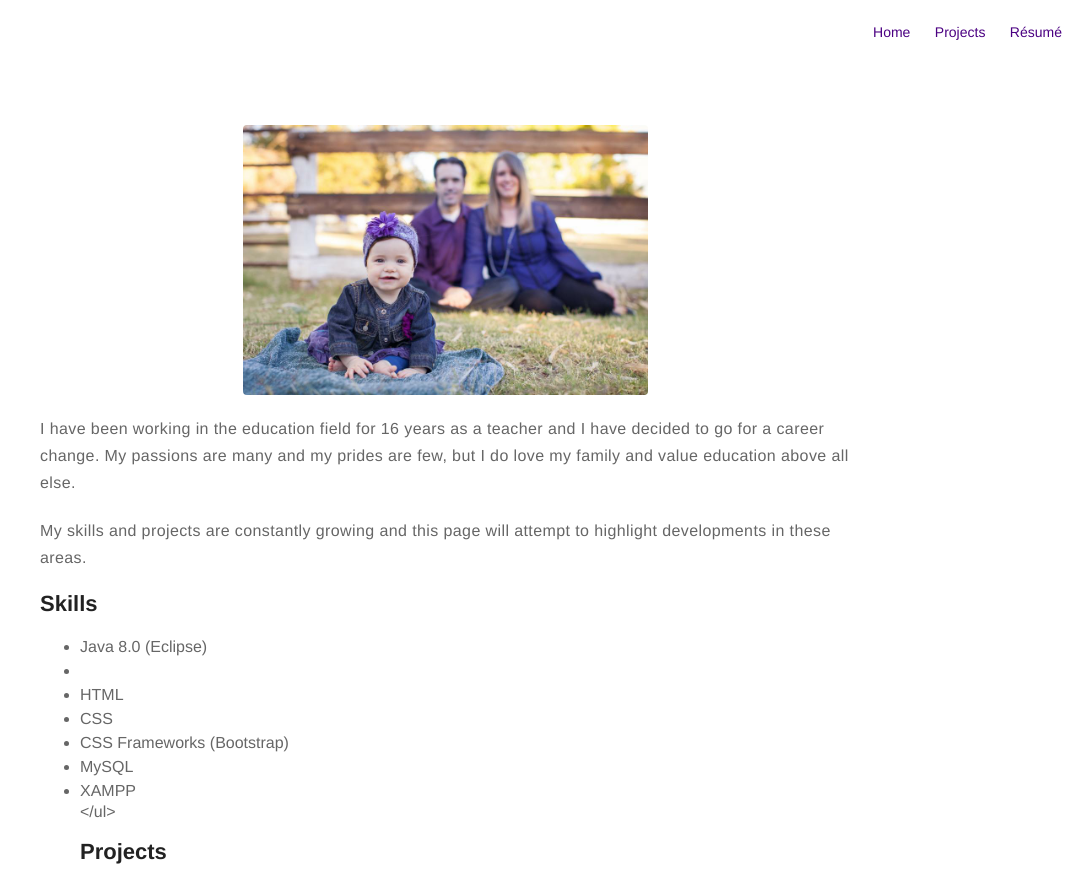
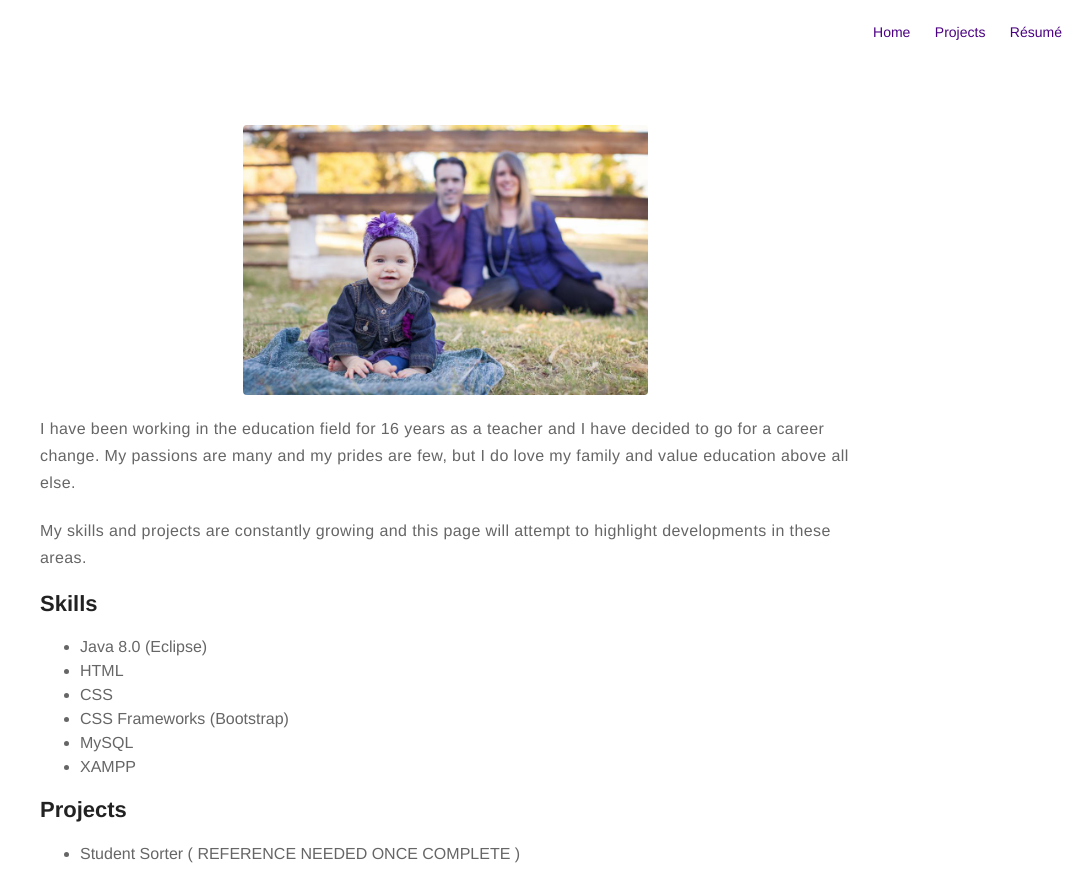
Before and after one commit to chrishamlin98/chrishamlin98.github.io, a Jekyll site: the page built from about.md, in a window 1280 px wide, cut to the strip 0-878 px from the top of the page. Shown: the whole strip, without its empty margins (195-1280 px from the left). Built offline with Jekyll 4.4.1, drawn with Linux system fonts in a browser that asks for light colours.

```diff
--- a/about.md
+++ b/about.md
@@ -12,7 +12,7 @@ layout: page
 <h2>Skills</h2>
 
 <ul>
-	<li>Java 8.0 (Eclipse)<li>
+	<li>Java 8.0 (Eclipse)</li>
 	<li>HTML</li>
 	<li>CSS</li>
 	<li>CSS Frameworks (Bootstrap)</li>
```
